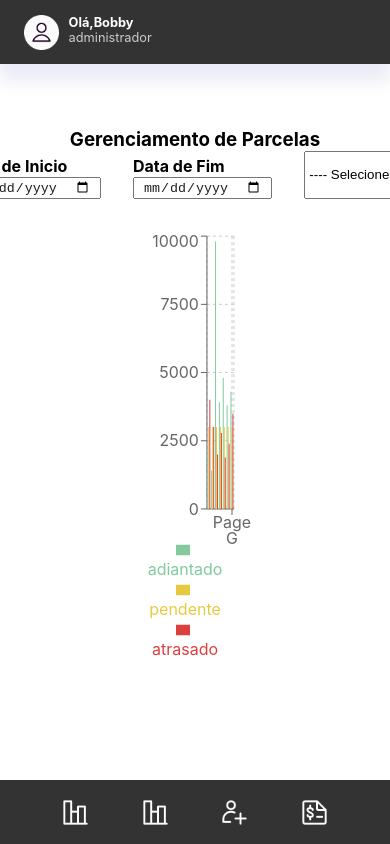
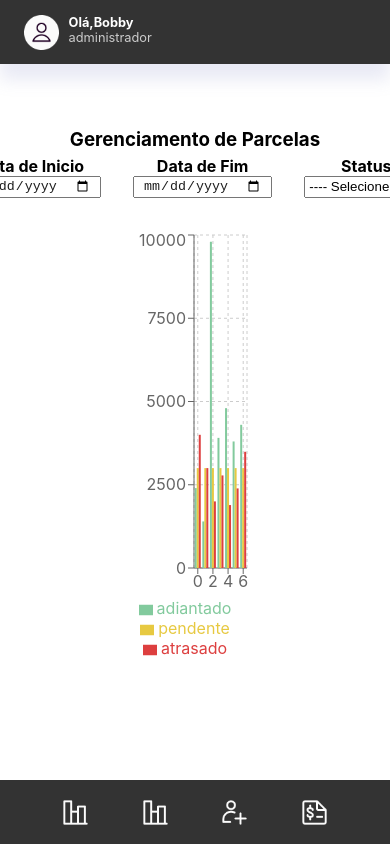
Before and after one commit to CopiloTTeam/front-end, a React (Create React App) app: page /estatisticas in a window 390 px wide. Shown: the top 844 px of the page. Built offline with nearby package versions, Linux system fonts and the light colour scheme.

Commit message:
acertando o  responsivo

```diff
--- a/src/components/CreateUserForm/index.tsx
+++ b/src/components/CreateUserForm/index.tsx
@@ -56,7 +56,7 @@ const UserForm = () => {
     <>
       <div>
         <form onSubmit={onSubmit}>
-          <div style={{display: "flex", justifyContent: "space-between", alignItems: "center"}}>
+          <div style={{display: "flex", justifyContent: "space-between", alignItems: "center", marginTop: "5rem"}}>
             <h2>Cadastro de Clientes</h2>
             {currentStepIndex + 1} / {steps.length}
           </div>
--- a/src/components/grafic/index.tsx
+++ b/src/components/grafic/index.tsx
@@ -58,10 +58,10 @@ export default class Graphic extends PureComponent {
 
   render() {
     return (
-      <ResponsiveContainer width="42%" height="85%">
+      <ResponsiveContainer width="50%" height="100%">
         <BarChart
-          width={500}
-          height={300}
+          width={300}
+          height={100}
           data={data}
           margin={{
             top: 5,
@@ -71,7 +71,7 @@ export default class Graphic extends PureComponent {
           }}
         >
           <CartesianGrid strokeDasharray="3 3" />
-          <XAxis dataKey="name" />
+          <XAxis  />
           <YAxis />
           <Tooltip />
           <Legend />
--- a/src/pages/Analytics/index.tsx
+++ b/src/pages/Analytics/index.tsx
@@ -26,12 +26,15 @@ const Analytics = () => {
                 type="date"
               />
             </div>
+            <div className='select-input'>
+              <h3>Status</h3>
             <select name="choice">
               <option value="first">---- Selecione ----</option>
               <option value="first">Adiantado</option>
               <option value="second" >Pendente</option>
               <option value="third">Atrasado</option>
             </select>
+            </div>
           </div>
         </div>
         <Graphic />
--- a/src/pages/Analytics/style.css
+++ b/src/pages/Analytics/style.css
@@ -7,11 +7,19 @@
 }
 .select-box{
     display: flex;
+    align-items: center;
     gap: 2rem;
 }
 .select-box .select-input{
     margin-top: 0.3rem;
+    display: flex;
+    justify-content: center;
+    flex-direction: column;
+    align-items: center;
 }
 .select-box .select-input h3{
     font-size: 1rem;
 }
+.select-box select{
+    height: 1.4rem;
+}
```
Lines whose indentation alone changed are shown as unchanged.
